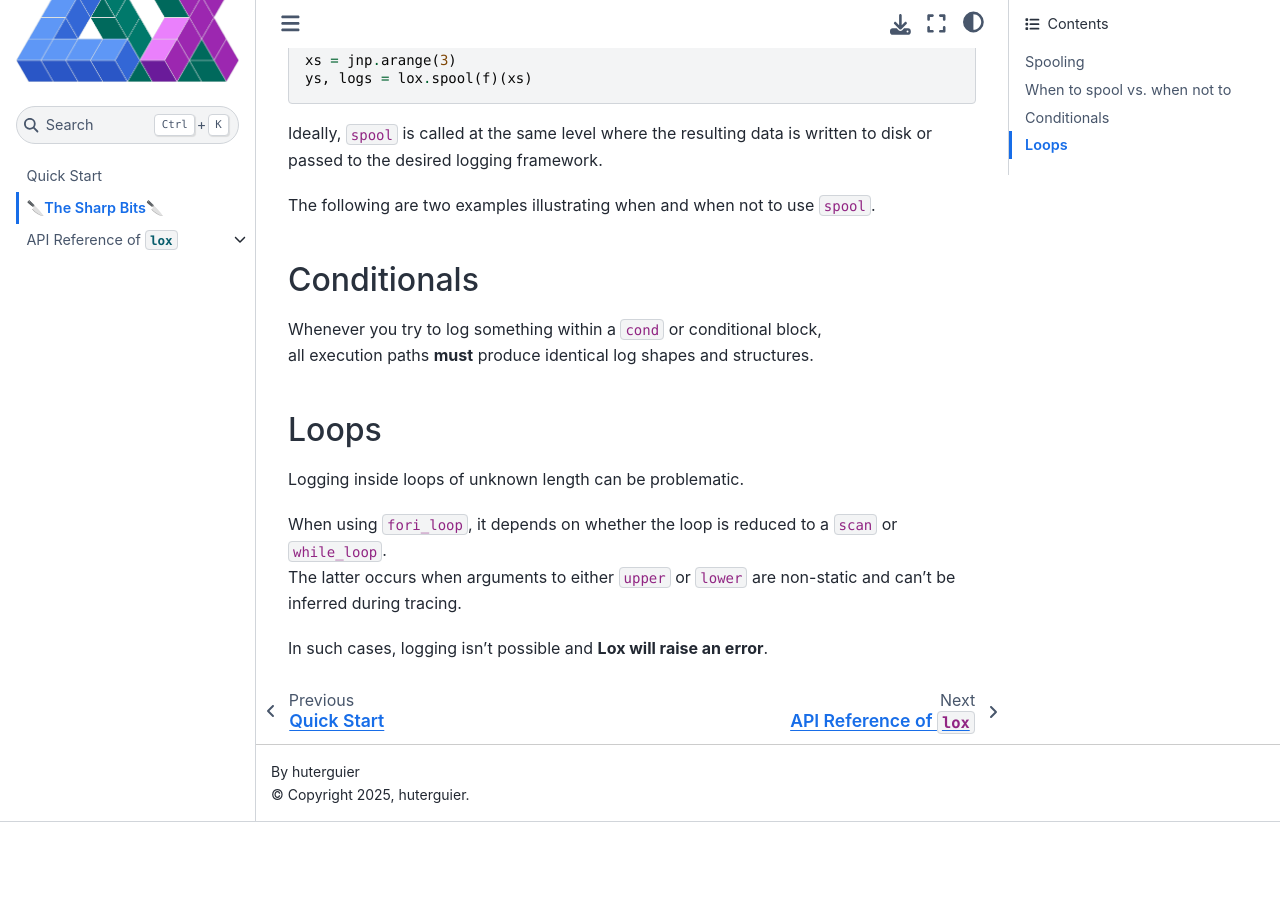
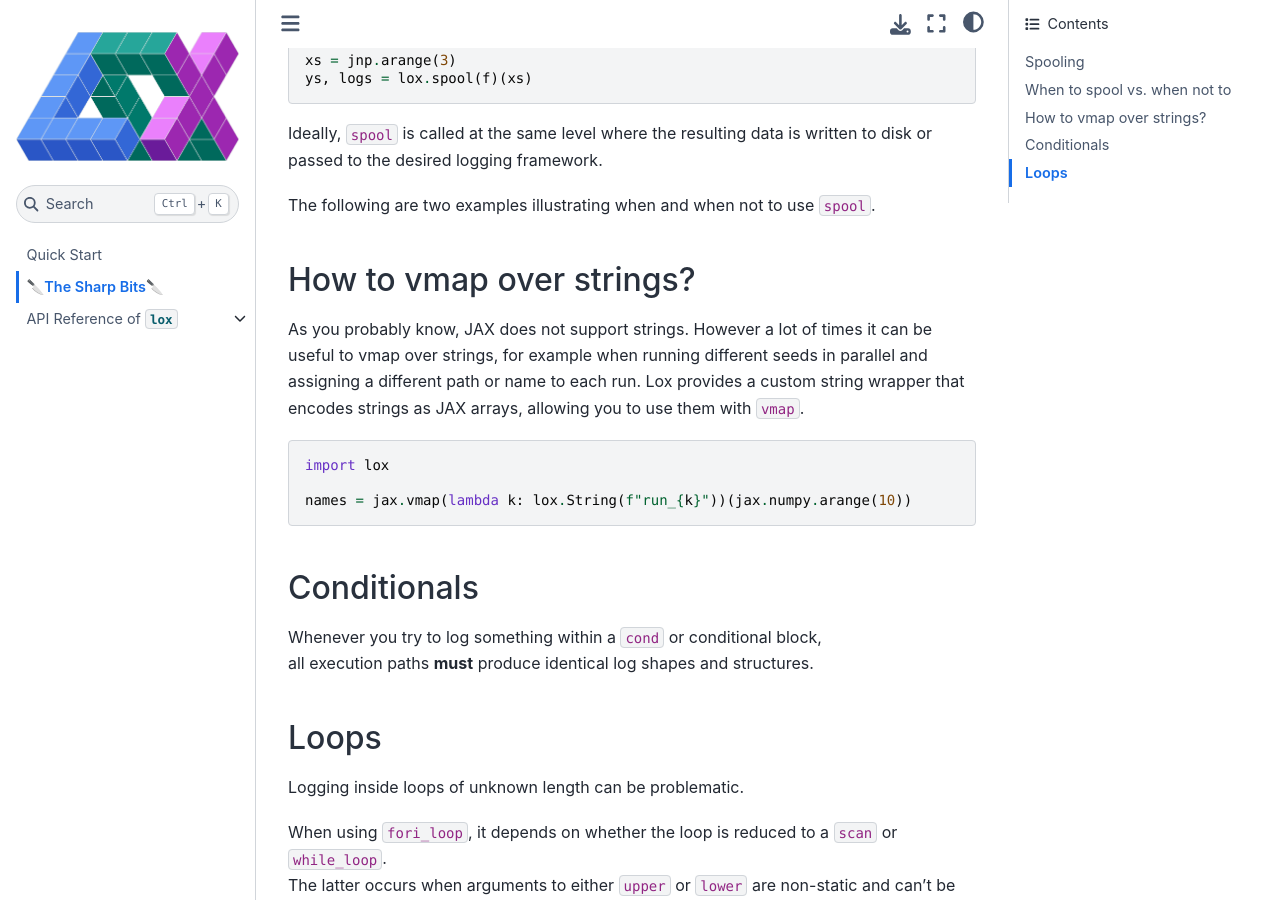
Before and after one commit to huterguier/lox, a Sphinx documentation site: the page built from docs/the_sharp_bits.md, in a window 1280 px wide and 900 px high, scrolled down 797 px. Built offline with Sphinx 7.4.7 and the Sphinx Book theme 1.1.4, drawn with Linux system fonts in a browser that asks for light colours; some web fonts are replaced; pages that are not in the unit, such as notebooks, are missing from menus; before the commit the page ends 1619 px from its top, so only the background shows below that.

Commit message:
added section for string wrapper

`````diff
--- a/docs/the_sharp_bits.md
+++ b/docs/the_sharp_bits.md
@@ -39,6 +39,18 @@ Ideally, `spool` is called at the same level where the resulting data is written
 
 The following are two examples illustrating when and when not to use `spool`.
 
+
+## How to vmap over strings?
+As you probably know, JAX does not support strings.
+However a lot of times it can be useful to vmap over strings, for example when running different seeds in parallel and assigning a different path or name to each run.
+Lox provides a custom string wrapper that encodes strings as JAX arrays, allowing you to use them with `vmap`.
+````python
+import lox
+
+names = jax.vmap(lambda k: lox.String(f"run_{k}"))(jax.numpy.arange(10))
+````
+
+
 ## Conditionals
 
 Whenever you try to log something within a `cond` or conditional block,
`````
